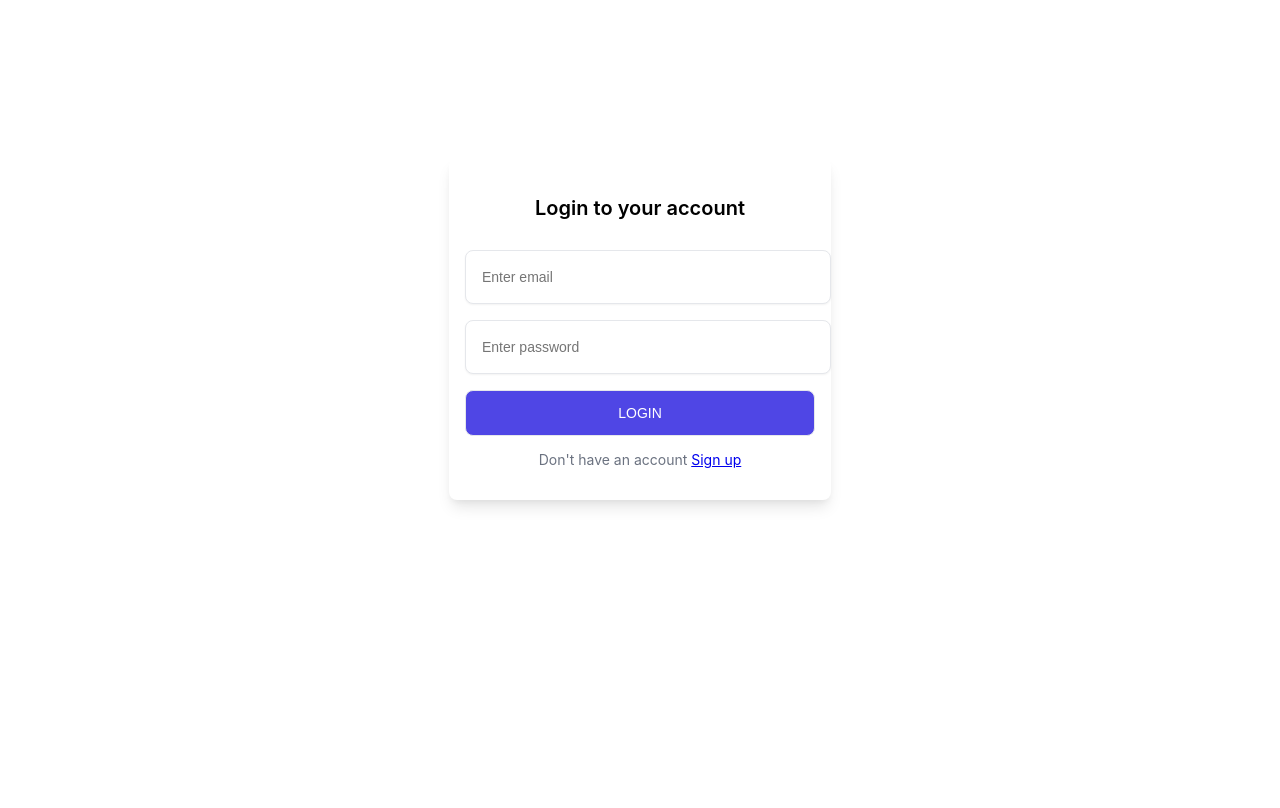
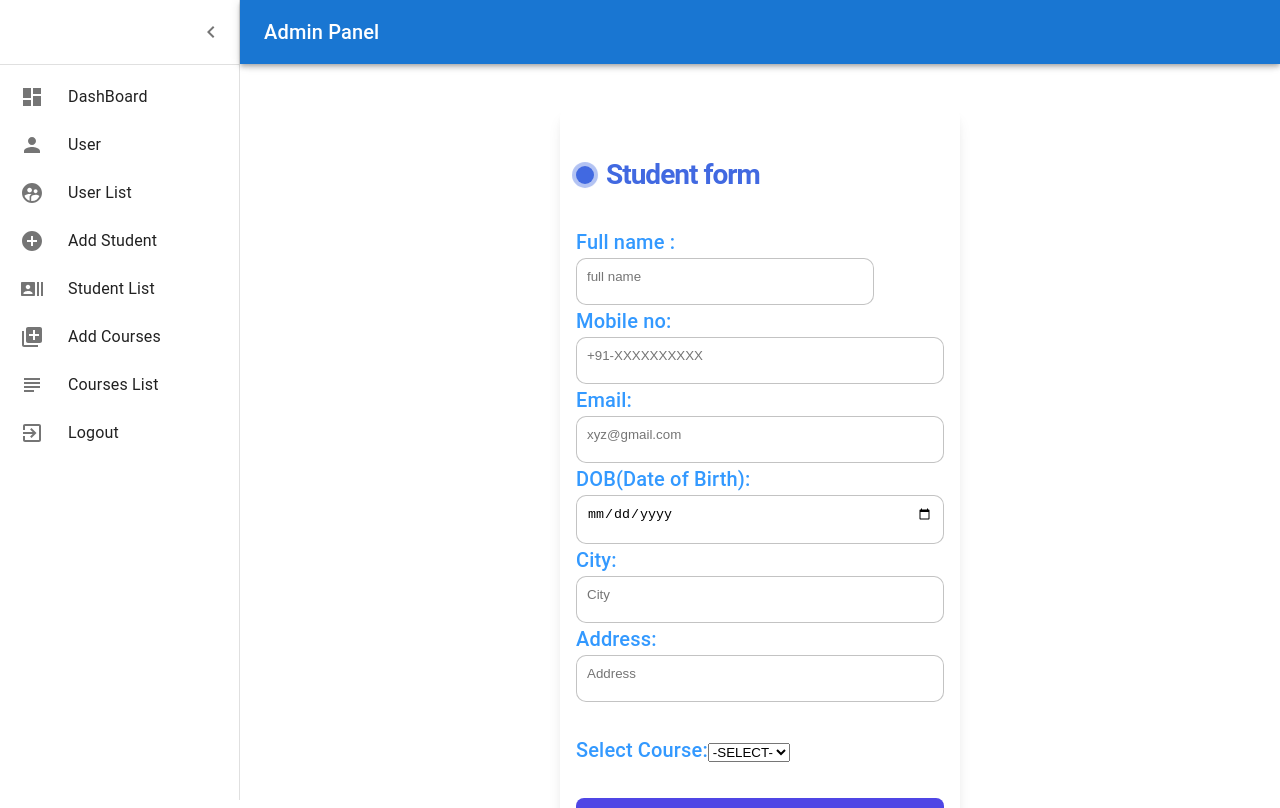
Before and after one commit to shivamshankarpandey100/adminpanel-react-materialUI, a React (Create React App) app: page /AddStudent in a window 1280 px wide. Before the commit this address led to /login. Shown: the top 808 px of the page. Built offline with nearby package versions, Linux system fonts and the light colour scheme.

Commit message:
new thing

```diff
--- a/src/App.js
+++ b/src/App.js
@@ -17,7 +17,7 @@ export default function App() {
  <>
   <BrowserRouter>
     <Routes>
-        <Route path='/' element={ <Protected> <Dashboard /></Protected>}></Route>
+        {/* <Route path='/' element={ <Protected> <Dashboard /></Protected>}></Route>
         <Route path='/User' element={ <Protected> <User /></Protected> }></Route>
         <Route path='/AddStudent' element={<Protected> <AddStudent /></Protected> }></Route>
         <Route path='/StudentList' element={<Protected> <StudentList /></Protected>}></Route>
@@ -26,8 +26,8 @@ export default function App() {
         <Route path='/UserList' element={<Protected><UserList /></Protected>}></Route>
         <Route path='/Logout' element={<Logout />}></Route>
         <Route path='/Login' element={<LoginPage />}></Route>
-        <Route path='/Signup' element={<SignUpPage />}></Route>
-            {/* <Route path='/' element={  <Dashboard />}></Route>
+        <Route path='/Signup' element={<SignUpPage />}></Route> */}
+            <Route path='/' element={  <Dashboard />}></Route>
         <Route path='/User' element={  <User /> }></Route>
         <Route path='/AddStudent' element={ <AddStudent /> }></Route>
         <Route path='/StudentList' element={ <StudentList />}></Route>
@@ -36,7 +36,7 @@ export default function App() {
         <Route path='/UserList' element={<UserList />}></Route>
         <Route path='/Logout' element={<Logout />}></Route>
         <Route path='/Login' element={<LoginPage />}></Route>
-        <Route path='/Signup' element={<SignUpPage />}></Route> */}
+        <Route path='/Signup' element={<SignUpPage />}></Route>
     </Routes>
   </BrowserRouter>
  </>
--- a/src/Page/css/StudentForm.css
+++ b/src/Page/css/StudentForm.css
@@ -2,7 +2,8 @@
     display: flex;
     flex-direction: column;
     gap: 10px;
-    max-width: 100%;
+    max-width:70vh;
+    min-width: 50vh;
     background-color: #fff;
     padding: 20px;
     border-radius: 20px;
```
